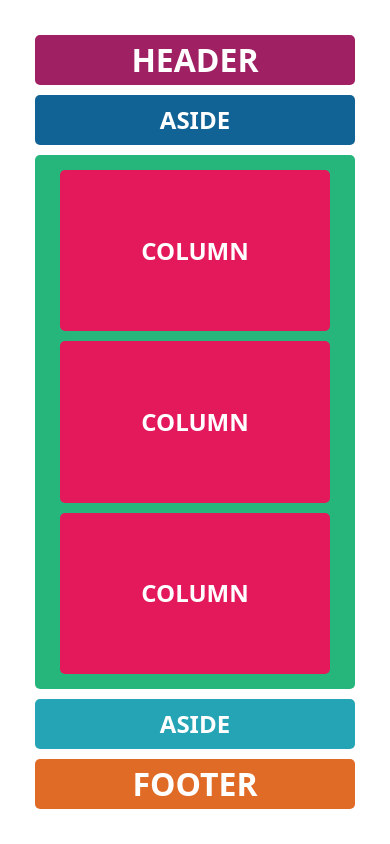
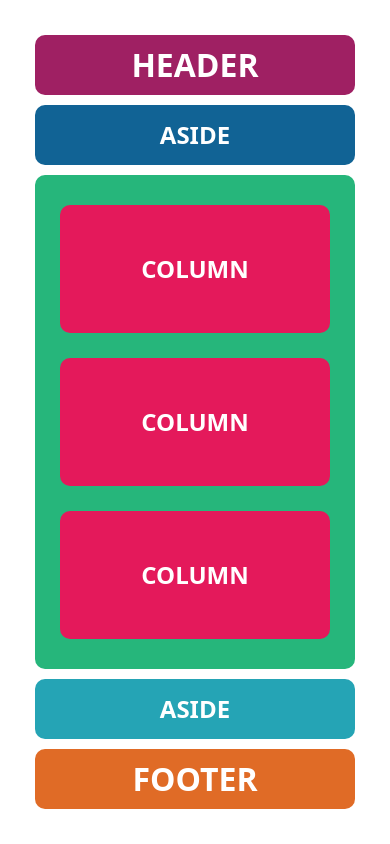
Before and after one commit to DrWatson0814/grid-wireframe-practice, a plain HTML site: page index.html in a window 390 px wide. Drawn offline with Linux system fonts and the light colour scheme.

Commit message:
Rewrote the mobile layout to better accomadate a responsive design

```diff
--- a/css/style.css
+++ b/css/style.css
@@ -1,29 +1,32 @@
 body {
     display: grid;
-    grid-template-columns: 25px auto 25px;
-    grid-template-rows: 25px 50px 50px auto 50px 50px 25px;
+    grid-template-columns: 25px 2fr 25px;
+    grid-template-rows: 25px 60px 60px auto 60px 60px 25px;
     gap: 10px;
 }
 
 .header {
     grid-column: 2 / 3;
-    grid-row: 2 / 3;
+    grid-row: 2 / 2;
     justify-items: center;
     border-radius: 5px;
     background-color: #9f2063;
     justify-items: center;
     align-content: center;
     color: white;
+    border-radius: 10px;
 }
 
 #top-aside {
     grid-column: 2 / 3;
-    grid-row: 3 / 4;
+    grid-row: 3 / 3;
     border-radius: 5px;
     background-color: #116395;
     justify-items: center;
     align-content: center;
     color: white;
+    border-radius: 10px;
+
 }
 
 .grid-container {
@@ -36,37 +39,39 @@ body {
         ". item2 ."
         ". item3 .";
 
-    row-gap: 10px ;
+    row-gap: 25px ;
     grid-column: 2 / 3;
     grid-row: 4 / 5;
-    border-radius: 5px;
+    border-radius: 10px;
     background-color: #26b67b;
 }
 
 #bottom-aside {
     grid-column: 2 / 3;
     grid-row: 5 / 6;
-    border-radius: 5px;
     background-color: #25a4b5;
     justify-items: center;
     align-content: center;
     color: white;
+    border-radius: 10px;
+
 }
 
 .foot {
     grid-column: 2 / 3;
     grid-row: 6 / 7;
-    border-radius: 5px;
+    border-radius: 10px;
     background-color: #e06b26;
     justify-items: center;
     align-content: center;
     color: white;
+    grid-area: ;
 }
 
 
 .item1 {
     background-color: #e4195b;
-    border-radius: 5px;
+    border-radius: 10px;
     grid-area: item1;
     justify-items: center;
     align-content: center;
@@ -76,7 +81,7 @@ body {
 
 .item2 {
     background-color: #e4195b;
-    border-radius: 5px;
+    border-radius: 10px;
     grid-area: item2;
     justify-items: center;
     align-content: center;
@@ -86,7 +91,7 @@ body {
 
 .item3 {
     background-color: #e4195b;
-    border-radius: 5px;
+    border-radius: 10px;
     grid-area: item3;
     justify-items: center;
     align-content: center;
@@ -94,8 +99,60 @@ body {
 }
 
 
-@media (min-width: 875px) {
+/* @media screen and (min-width: 1024px) {
     body {
+        grid-template-columns: 1fr 2fr 1fr;
+        grid-template-rows: 15% auto 15%;
+        grid-template-areas:
+        "header header header"
+        "none none none"
+        "foot foot foot";
+        padding: 50px;
+    }
+
+    .main {
+        grid-column: 1 / 4;
+        grid-row: 2 / 3;
+        display: grid;
+        grid-template-columns: 1fr 2fr 1fr;
+        grid-template-rows: none;
+    }
+
+    .header {
+        grid-row: 1 / 2;
+        grid-column: 1 / 6;
+        grid-area: header;
+        border-radius: 10px;
+    }
+
+    #top-aside {
+        grid-area: top-aside;
+        grid-column: 2 / 3;
+        grid-row: 2 / 3;
+        border-radius: 10px;
 
     }
-}
+
+    .grid-container {
+        grid-area: grid-box;
+        grid-column: 2 / 3;
+        grid-row: 2 / 3;
+        border-radius: 10px;
+
+    }
+
+    #bottom-aside {
+        grid-area: bottom-aside;
+        grid-column: 3 / 4;
+        grid-row: 2 / 3;
+        border-radius: 10px;
+
+    }
+
+    .foot {
+        grid-area: foot;
+        grid-column: 1 / 4;
+        border-radius: 10px;
+
+    }
+} */
--- a/index.html
+++ b/index.html
@@ -7,15 +7,24 @@
     <link rel="stylesheet" href="/css/reset.css">
     <title>Grid Wireframe Practice</title>
 </head>
-<header class="header"><h1>HEADER</h1></header>
 <body class="body">
-    <aside id="top-aside"><h1>ASIDE</h1></aside>
-    <div class="grid-container">
-        <div class="item1"><h2>COLUMN</h2></div>
-        <div class="item2"><h2>COLUMN</h2></div>
-        <div class="item3"><h2>COLUMN</h2></div>
-    </div>
-    <aside id="bottom-aside"><h1>ASIDE</h1></aside>
+    <header class="header">
+        <h1>HEADER</h1>
+    </header>
+        <aside id="top-aside">
+            <h1>ASIDE</h1>
+        </aside>
+        <div class="grid-container">
+            <div class="item1"><h2>COLUMN</h2></div>
+            <div class="item2"><h2>COLUMN</h2></div>
+            <div class="item3"><h2>COLUMN</h2></div>
+        </div>
+        <aside id="bottom-aside">
+            <h1>ASIDE</h1>
+        </aside>
+    <footer class="foot">
+        <h1>FOOTER</h1>
+    </footer>
 </body>
-<footer class="foot"><h1>FOOTER</h1></footer>
+
 </html>
```
